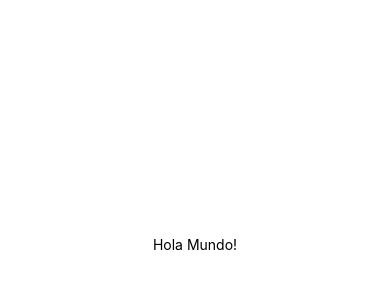
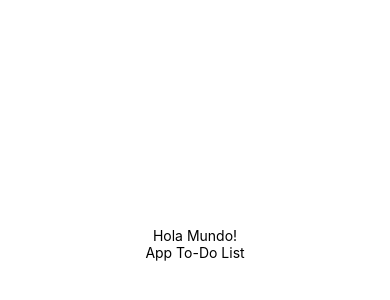
Before and after one commit to Arware07/todo_list, a React Native app: screen / in a window 390 px wide. Shown: the part 178-478 px from the top of the page. Built offline with nearby package versions, Linux system fonts and the light colour scheme.

Commit message:
Se realizo el menu del To-Do list

```diff
--- a/App.js
+++ b/App.js
@@ -1,10 +1,13 @@
 import { StatusBar } from 'expo-status-bar';
 import { StyleSheet, Text, View } from 'react-native';
+import Menu from './components/Menu';
+
 
 export default function App() {
   return (
     <View style={styles.container}>
       <Text>Hola Mundo!</Text>
+      <Text>App To-Do List</Text>
       <StatusBar style="auto" />
     </View>
   );
```
